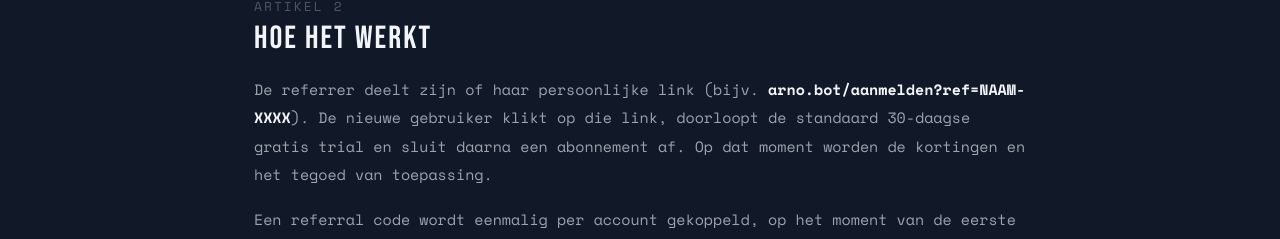
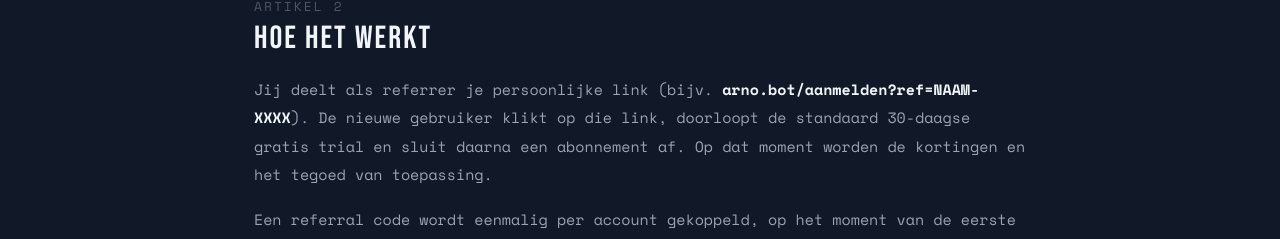
Before and after one commit to arnoceo-ops/arno-blog, a Next.js app: page /referrals in a window 1280 px wide. Shown: the part 673-912 px from the top of the page. Built offline with nearby package versions, Linux system fonts and the light colour scheme.

Commit message:
fix: tekst artikel 2 herschreven naar directe aanspreking

```diff
--- a/app/referrals/page.tsx
+++ b/app/referrals/page.tsx
@@ -56,7 +56,7 @@ export default function ReferralSpelregelsPage() {
           <div style={section}>
             <span style={num}>ARTIKEL 2</span>
             <h2 style={h2}>HOE HET WERKT</h2>
-            <p style={body}>De referrer deelt zijn of haar persoonlijke link (bijv. <strong style={{ color: '#f1f5f9' }}>arno.bot/aanmelden?ref=NAAM-XXXX</strong>). De nieuwe gebruiker klikt op die link, doorloopt de standaard 30-daagse gratis trial en sluit daarna een abonnement af. Op dat moment worden de kortingen en het tegoed van toepassing.</p>
+            <p style={body}>Jij deelt als referrer je persoonlijke link (bijv. <strong style={{ color: '#f1f5f9' }}>arno.bot/aanmelden?ref=NAAM-XXXX</strong>). De nieuwe gebruiker klikt op die link, doorloopt de standaard 30-daagse gratis trial en sluit daarna een abonnement af. Op dat moment worden de kortingen en het tegoed van toepassing.</p>
             <p style={body}>Een referral code wordt eenmalig per account gekoppeld, op het moment van de eerste inlog via de link.</p>
           </div>
 
```
